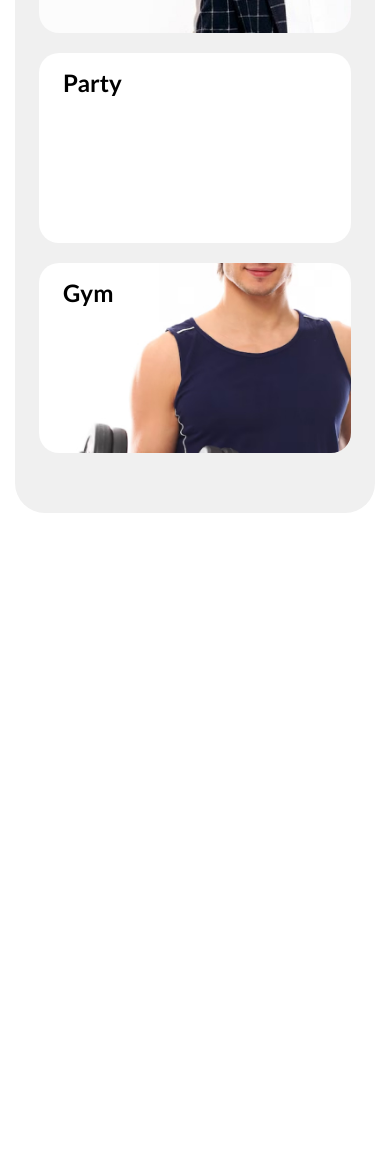
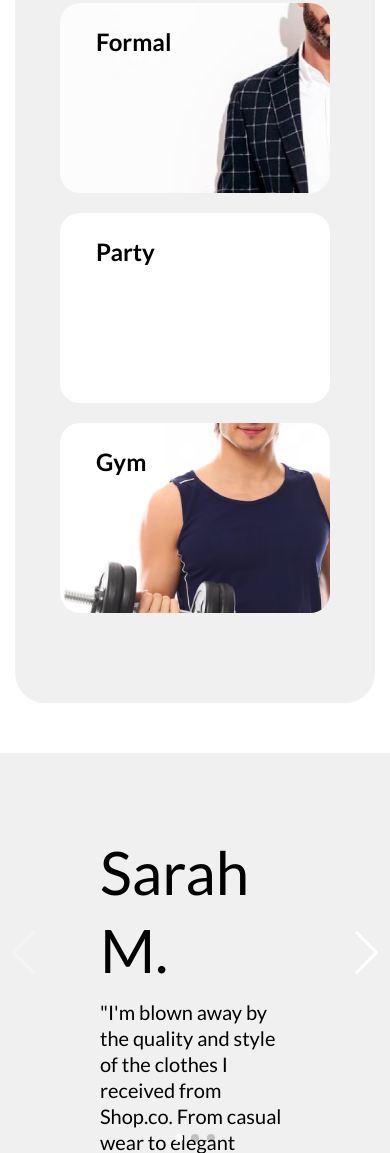
Before and after one commit to IlyaLogonow/SHOP.CO, a plain HTML site: page index.html in a window 390 px wide. Shown: the part 2456-3609 px from the top of the page. Before the commit the page ends 2969 px from the top, so only its background shows below. Drawn offline with nearby package versions, Linux system fonts and the light colour scheme.

Commit message:
I made a slider

```diff
--- a/css/main.css
+++ b/css/main.css
@@ -149,6 +149,7 @@ a {
     box-shadow: 0 4px 8px rgba(0, 0, 0, 0.2), inset 0 0 10px rgba(0, 0, 0, 0.1);
     transform: translateY(-2px);
 }
+
 
 body {
     font-family: "Lato", sans-serif;
@@ -917,6 +918,7 @@ body {
 
 /*search-style*/
 .search-style {
+    margin-bottom: 80px;
     min-height: 866px;
     padding: 70px 45px;
     background-color: #F0F0F0;
@@ -986,77 +988,71 @@ body {
     background-size: cover;
 }
 
-@media (max-width: 1230px) {
+@media (max-width: 1300px) {
     .search-style {
-        min-height: 866px;
-        padding: 40px 24px;
-        background-color: #F0F0F0;
-        border-radius: 30px;
+        margin-bottom: 50px;
     }
 
-    .search-style__title {
-        margin-bottom: 28px;
-        font-weight: 700;
-        font-size: 32px;
-        line-height: 112%;
-        text-align: center;
-    }
-
-    .search-style__row {
-        display: flex;
-        flex-wrap: wrap;
-    }
-
-    .search-style__cart {
-        position: relative;
-        margin-bottom: 20px;
-        border-radius: 20px;
-    }
     .search-style__cart:nth-child(1),
     .search-style__cart:nth-child(3) {
-        margin-right: 0px; /**/
+        margin-right: 0px;
     }
 
     .search-style--small-block {
-        width: 100%; /**/
-        height: 190px; /**/
+        width: 100%;
+        height: 190px;
     }
 
     .search-style--big-block {
-        width: 100%; /**/
-        height: 190px; /**/
+        width: 100%;
+        height: 190px;
     }
 
     .search-style__cart h3 {
-        margin: 16px 24px;
-        font-weight: 700;
-        font-size: 24px; /**/
-        color: #000;
-    }
-
-    .search-style--casual {
-        background-image: url("../img/search-style/casual.jpg");
-        background-repeat: no-repeat;
-        background-size: cover;
-    }
-
-    .search-style--formal {
-        background-image: url("../img/search-style/formal.jpg");
-        background-repeat: no-repeat;
-        background-size: cover;
-    }
-
-    .search-style--party {
-        background-image: url("../img/search-style/party.jpg");
-        background-repeat: no-repeat;
-        background-size: cover;
-    }
-
-    .search-style--gym {
-        background-image: url("../img/search-style/gym.jpg");
-        background-repeat: no-repeat;
-        background-size: cover;
+        font-size: 24px;
     }
 }
 /*search-style-END*/
+
+/*swiper*/
+.swiper {
+    width: 100%;
+    height: 400px;
+}
+
+.swiper-slide {
+    color: black;
+    -webkit-box-sizing: border-box;
+    box-sizing: border-box;
+    padding: 80px 100px;
+}
+
+.parallax-bg {
+    background: #f0f0f0;
+    position: absolute;
+    left: 0;
+    top: 0;
+    width: 130%;
+    height: 100%;
+    -webkit-background-size: cover;
+    background-size: cover;
+    background-position: center;
+}
+
+.swiper-slide .title {
+    font-size: 60px;
+    margin-bottom: 10px;
+}
+
+.swiper-slide .subtitle {
+    font-size: 41px;
+}
+
+.swiper-slide .text {
+    font-size: 20px;
+    max-width: 650px;
+    line-height: 1.3;
+    margin-bottom: 20px;
+}
+/*swiper-END*/
 /*MAIN-END*/
--- a/index.html
+++ b/index.html
@@ -7,6 +7,9 @@
     <link rel="icon" href="img/logo.svg" type="image/x-icon">
     <link rel="stylesheet" href="css/normolize.min.css">
     <link rel="stylesheet" href="css/main.css">
+
+    <!-- Link Swiper's CSS -->
+    <link rel="stylesheet" href="https://cdn.jsdelivr.net/npm/swiper@11/swiper-bundle.min.css" />
 
     <link rel="preconnect" href="https://fonts.googleapis.com">
     <link rel="preconnect" href="https://fonts.gstatic.com" crossorigin>
@@ -211,12 +214,82 @@
                 </div>
             </section>
         </div>
+
+        <div style="--swiper-navigation-color: #fff; --swiper-pagination-color: #fff" class="swiper mySwiper">
+            <div class="parallax-bg" data-swiper-parallax="-23%"></div>
+            <div class="swiper-wrapper">
+                <div class="swiper-slide">
+                    <div class="text" data-swiper-parallax="-100">
+                        <div class="title" data-swiper-parallax="-300">Sarah M.</div>
+                        <p>"I'm blown away by the quality and style of the clothes I received from Shop.co. From casual wear to elegant dresses, every piece I've bought has exceeded my expectations.”</p>
+                    </div>
+                    <div class="new-arrivals__appraisal">
+                        <div class="new-arrivals__stars">
+                            <span></span>
+                            <span></span>
+                            <span></span>
+                            <span></span>
+                            <span class="new-arrivals__stars--half"></span>
+                        </div>
+                        <div class="new-arrivals__ball">
+                            <span class="new-arrivals__ball--current">4.5/</span>
+                            <span class="new-arrivals__ball--final">5</span>
+                        </div>
+                    </div>
+                </div>
+                <div class="swiper-slide">
+                    <div class="title" data-swiper-parallax="-300">Alex K.</div>
+                    <div class="text" data-swiper-parallax="-100">
+                        <p>
+                            "Finding clothes that align with my personal style used to be a challenge until I discovered Shop.co. The range of options they offer is truly remarkable, catering to a variety of tastes and occasions.”
+                        </p>
+                    </div>
+                    <div class="new-arrivals__appraisal">
+                        <div class="new-arrivals__stars">
+                            <span></span>
+                            <span></span>
+                            <span></span>
+                            <span></span>
+                            <span></span>
+                        </div>
+                        <div class="new-arrivals__ball">
+                            <span class="new-arrivals__ball--current">5/</span>
+                            <span class="new-arrivals__ball--final">5</span>
+                        </div>
+                    </div>
+                </div>
+                <div class="swiper-slide">
+                    <div class="title" data-swiper-parallax="-300">James L.</div>
+                    <div class="text" data-swiper-parallax="-100">
+                        <p>
+                            "As someone who's always on the lookout for unique fashion pieces, I'm thrilled to have stumbled upon Shop.co. The selection of clothes is not only diverse but also on-point with the latest trends.”
+                        </p>
+                    </div>
+                    <div class="new-arrivals__appraisal">
+                        <div class="new-arrivals__stars">
+                            <span></span>
+                            <span></span>
+                            <span></span>
+                        </div>
+                        <div class="new-arrivals__ball">
+                            <span class="new-arrivals__ball--current">3/</span>
+                            <span class="new-arrivals__ball--final">5</span>
+                        </div>
+                    </div>
+                </div>
+            </div>
+            <div class="swiper-button-next"></div>
+            <div class="swiper-button-prev"></div>
+            <div class="swiper-pagination"></div>
+        </div>
     </main>
 
     <footer class="main-footer">
 
     </footer>
 
+    <script src="https://cdn.jsdelivr.net/npm/swiper@11/swiper-bundle.min.js"></script>
     <script src="js/script.js"></script>
+    <!-- Swiper JS -->
 </body>
 </html>
--- a/js/script.js
+++ b/js/script.js
@@ -61,4 +61,17 @@ document.addEventListener('DOMContentLoaded', () => {
     });
 });
 /*new-arrivals-end*/
+
+var swiper = new Swiper(".mySwiper", {
+    speed: 600,
+    parallax: true,
+    pagination: {
+      el: ".swiper-pagination",
+      clickable: true,
+    },
+    navigation: {
+      nextEl: ".swiper-button-next",
+      prevEl: ".swiper-button-prev",
+    },
+  });
 /*MAIN-END*/
```
